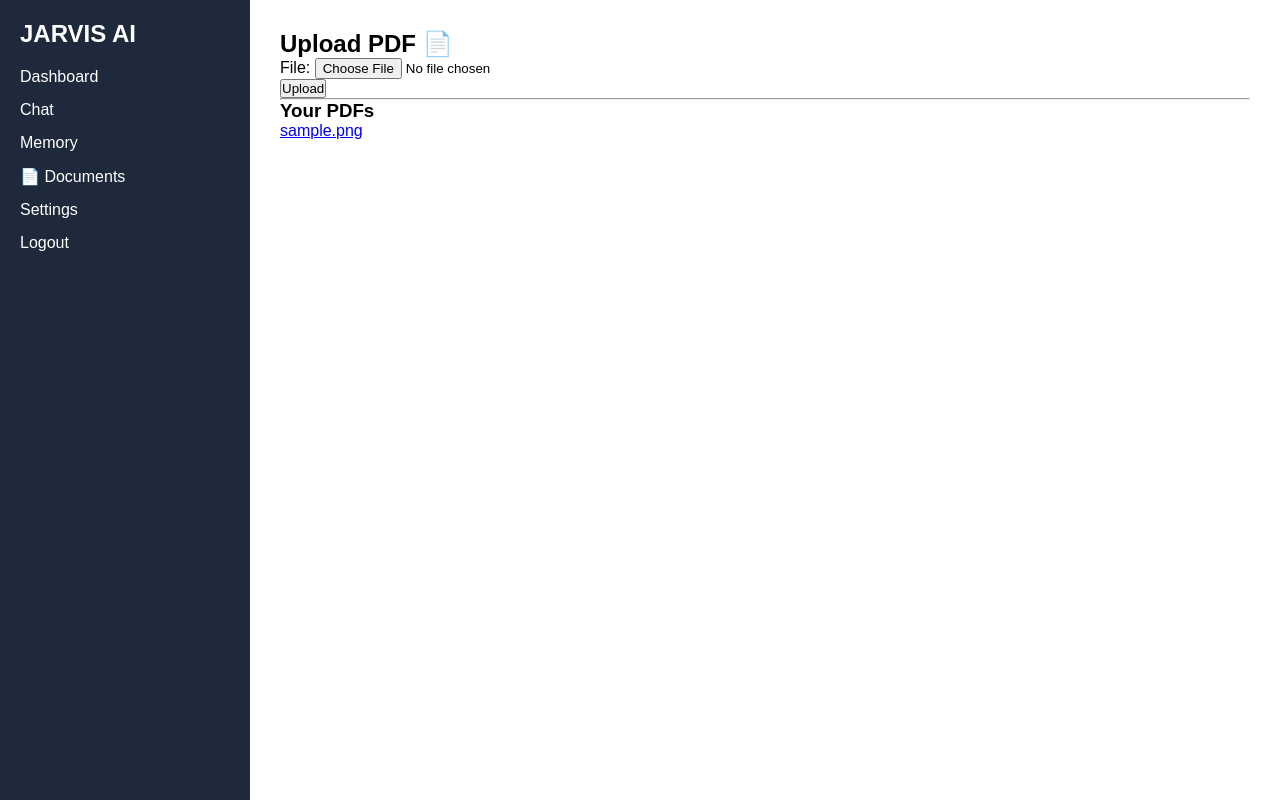
After one commit to abinesh-yt/Jarvis-Ai, a Django app: page /chat/pdfs/ in a window 1280 px wide. The commit adds this page. Run offline with Django 5.2, Linux system fonts and the light colour scheme; a user stored in the database is signed in; tables that the repository leaves empty hold one stand-in row (values such as "Sample post").

Commit message:
added pdf

```diff
--- a/chat/admin.py
+++ b/chat/admin.py
@@ -3,3 +3,7 @@ from .models import ChatSession, Message
 
 admin.site.register(ChatSession)
 admin.site.register(Message)
+
+from .models import PDFFile
+
+admin.site.register(PDFFile)
--- /dev/null
+++ b/chat/forms.py
@@ -0,0 +1,9 @@
+from django import forms
+from .models import PDFFile
+
+
+class PDFUploadForm(forms.ModelForm):
+
+    class Meta:
+        model = PDFFile
+        fields = ["file"]
--- a/chat/models.py
+++ b/chat/models.py
@@ -41,3 +41,19 @@ class Message(models.Model):
 
     def __str__(self):
         return f"{self.role}: {self.content[:30]}"
+
+
+class PDFFile(models.Model):
+
+    user = models.ForeignKey(
+        User,
+        on_delete=models.CASCADE
+    )
+
+    file = models.FileField(
+        upload_to="pdfs/"
+    )
+
+    uploaded_at = models.DateTimeField(
+        auto_now_add=True
+    )
--- /dev/null
+++ b/chat/templates/chat/upload_pdf.html
@@ -0,0 +1,44 @@
+{% extends "base.html" %}
+
+{% block content %}
+
+<h2>Upload PDF 📄</h2>
+
+<form
+    method="POST"
+    enctype="multipart/form-data"
+>
+
+    {% csrf_token %}
+
+    {{ form.as_p }}
+
+    <button type="submit">
+        Upload
+    </button>
+
+</form>
+
+<hr>
+
+<h3>Your PDFs</h3>
+
+{% for pdf in pdfs %}
+
+    <p>
+
+    <a href="{% url 'pdf_detail' pdf.id %}">
+
+        {{ pdf.file.name }}
+
+    </a>
+
+</p>
+
+{% empty %}
+
+    <p>No PDFs uploaded yet.</p>
+
+{% endfor %}
+
+{% endblock %}
--- a/chat/urls.py
+++ b/chat/urls.py
@@ -4,9 +4,23 @@ from .views import (
     new_chat,
     chat_detail
 )
+from . import views
 
 urlpatterns = [
     path('', chat_home, name='chat_home'),
     path('new/', new_chat, name='new_chat'),
     path('<int:chat_id>/', chat_detail, name='chat_detail'),
+    path(
+    "pdfs/",
+    views.upload_pdf,
+    name="upload_pdf"
+),
+
+
+    path(
+    "pdf/<int:pdf_id>/",
+    views.pdf_detail,
+    name="pdf_detail"
+),
+
 ]
--- a/chat/views.py
+++ b/chat/views.py
@@ -3,6 +3,12 @@ from django.contrib.auth.decorators import login_required
 from .models import ChatSession
 from .models import ChatSession, Message
 from .ai import get_ai_response
+from .models import PDFFile
+from .forms import PDFUploadForm
+from pypdf import PdfReader
+from groq import Groq
+import os
+
 
 
 @login_required
@@ -76,3 +82,102 @@ def chat_detail(request, chat_id):
             'messages': messages
         }
     )
+
+
+@login_required
+def upload_pdf(request):
+
+    if request.method == "POST":
+
+        form = PDFUploadForm(
+            request.POST,
+            request.FILES
+        )
+
+        if form.is_valid():
+
+            pdf = form.save(commit=False)
+
+            pdf.user = request.user
+
+            pdf.save()
+
+            return redirect("upload_pdf")
+
+    else:
+
+        form = PDFUploadForm()
+
+    pdfs = PDFFile.objects.filter(
+        user=request.user
+    ).order_by("-uploaded_at")
+
+    return render(
+        request,
+        "chat/upload_pdf.html",
+        {
+            "form": form,
+            "pdfs": pdfs
+        }
+    )
+
+
+@login_required
+def pdf_detail(request, pdf_id):
+
+    pdf = PDFFile.objects.get(
+        id=pdf_id,
+        user=request.user
+    )
+
+    reader = PdfReader(pdf.file.path)
+
+    text = ""
+
+    for page in reader.pages:
+
+        page_text = page.extract_text()
+
+        if page_text:
+            text += page_text
+
+    summary = None
+
+    if request.method == "POST":
+
+        prompt = f"""
+        Summarize this PDF in simple language:
+
+        {text[:8000]}
+        """
+
+        completion = client.chat.completions.create(
+            model="llama-3.3-70b-versatile",
+            messages=[
+                {
+                    "role": "user",
+                    "content": prompt
+                }
+            ]
+        )
+
+        summary = (
+            completion
+            .choices[0]
+            .message
+            .content
+        )
+
+    return render(
+        request,
+        "chat/pdf_detail.html",
+        {
+            "pdf": pdf,
+            "text": text[:10000],
+            "summary": summary
+        }
+    )
+
+client = Groq(
+    api_key=os.getenv("GROQ_API_KEY")
+)
--- a/config/settings.py
+++ b/config/settings.py
@@ -130,3 +130,6 @@ STATICFILES_DIRS = [
 ]
 
 LOGIN_URL = '/accounts/login/'
+
+MEDIA_URL = "/media/"
+MEDIA_ROOT = BASE_DIR / "media"
--- a/config/urls.py
+++ b/config/urls.py
@@ -16,6 +16,8 @@ Including another URLconf
 """
 from django.contrib import admin
 from django.urls import path, include
+from django.conf import settings
+from django.conf.urls.static import static
 
 urlpatterns = [
     path('admin/', admin.site.urls),
@@ -23,3 +25,9 @@ urlpatterns = [
     path('accounts/', include('accounts.urls')),
     path('chat/', include('chat.urls')),
 ]
+
+if settings.DEBUG:
+    urlpatterns += static(
+        settings.MEDIA_URL,
+        document_root=settings.MEDIA_ROOT
+    )
--- a/core/templates/base.html
+++ b/core/templates/base.html
@@ -26,7 +26,9 @@
                 <li><a href="/dashboard/">Dashboard</a></li>
                 <li><a href="/chat/">Chat</a></li>
                 <li><a href="#">Memory</a></li>
-                <li><a href="#">Documents</a></li>
+                <li><a href="{% url 'upload_pdf' %}">
+    📄 Documents
+</a></li>
                 <li><a href="#">Settings</a></li>
                 <li><a href="/accounts/logout/">Logout</a></li>
             </ul>
```
Also changed, not shown: chat/templates/chat/pdf_detail.html (added, +43 -0 lines), requirements.txt (+72 -6 lines), chat/migrations/0002_pdffile.py (added), 3 other files.
